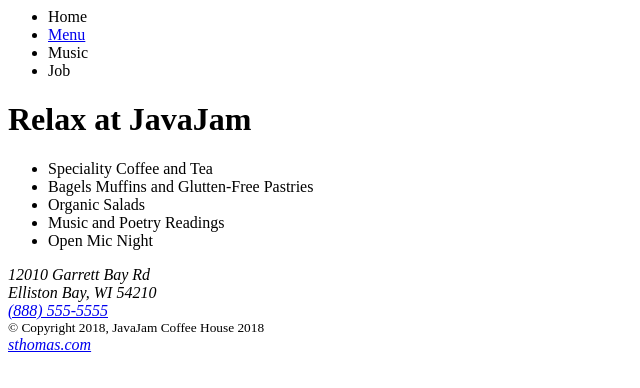
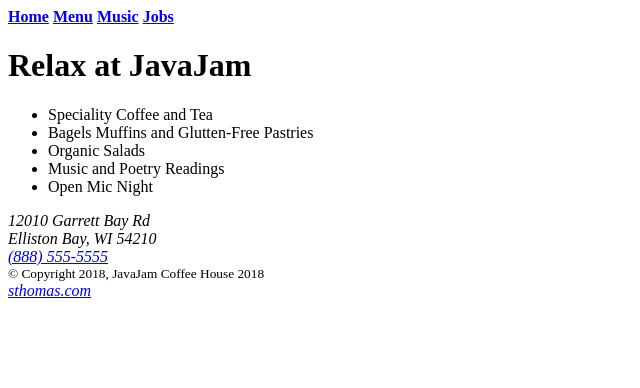
Before and after one commit to featherberry52/featherberry52.github.io, a plain HTML site: page 1510/ch02/index.html in a window 1280 px wide. Shown: the whole page, without its empty margins (0-640 px from the left). Drawn offline with Linux system fonts and the light colour scheme.

Commit message:
Update index.html

```diff
--- a/1510/ch02/index.html
+++ b/1510/ch02/index.html
@@ -9,12 +9,12 @@
 
 	<header>
 	<nav>
-	 <ul>
-	<li>Home</li>
-		 <li><a href="#yurts.html"> Menu</a> </li>
-        <li>Music</li>
-        <li>Job</li>
-	</ul>
+	<b>
+ 	 <a href="#">Home</a>
+	  <a href="#yurts.html">Menu</a>
+	  <a href="#">Music</a>
+	  <a href="#">Jobs</a>
+	</b>
 	</nav>
 	</header>
 
```
